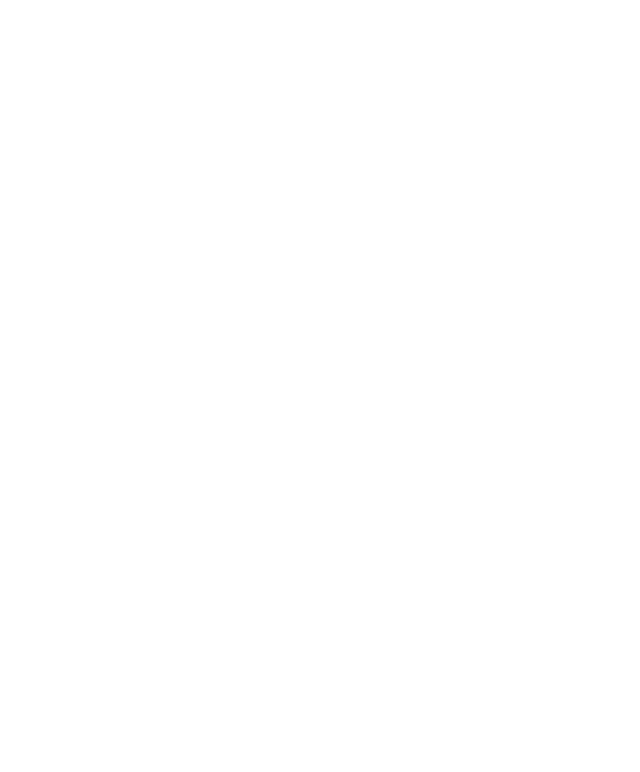
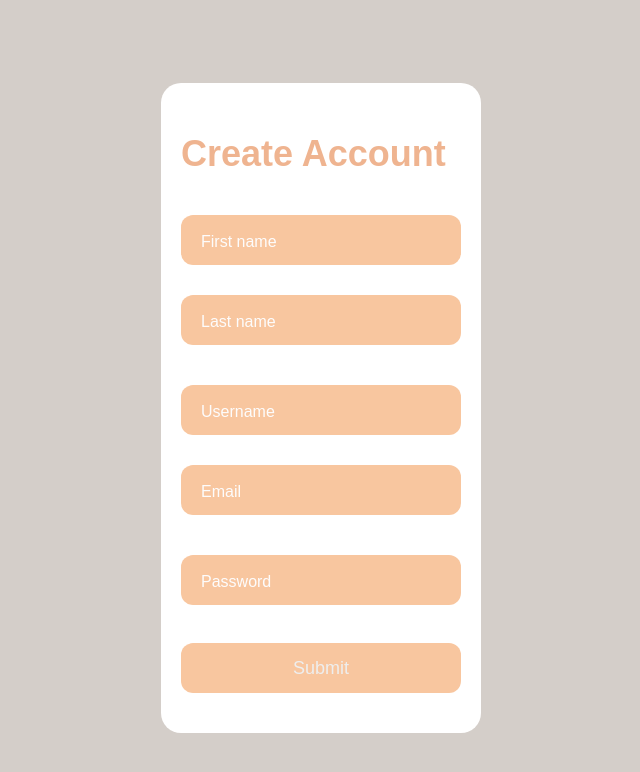
Before and after one commit to CSC-648-SFSU/csc648-fa23-04-Team06, a React (Create React App) app in the folder application/destigo-app/client/: page /signup in a window 1280 px wide. Before the commit this address had no page. Shown: the top 772 px of the page, without its empty margins (319-959 px from the left). Built offline with nearby package versions, Linux system fonts and the light colour scheme.

Commit message:
signup done

```diff
--- a/application/destigo-app/client/src/App.js
+++ b/application/destigo-app/client/src/App.js
@@ -1,5 +1,6 @@
 import { BrowserRouter, Routes, Route } from "react-router-dom"
 import HomePage from "./pages/index"
+import Signup from "./pages/signup"
 
 
 export default function App(){
@@ -9,6 +10,7 @@
       <Routes>
         <Route index element={<HomePage/>}/>
         <Route path="/home" element={<HomePage/>}/>
+        <Route path="/signup" element={<Signup/>}/>
       </Routes>
       </BrowserRouter>
     </div>
--- /dev/null
+++ b/application/destigo-app/client/src/pages/signup.js
@@ -0,0 +1,114 @@
+import React, { useState } from "react";
+import axios from "axios";
+import { useNavigate } from "react-router-dom";
+import "../styles/signup.css";
+
+const Signup = () => {
+    const [signupData, setSignupData] = useState({
+        firstName: "",
+        lastName: "",
+        username: "",
+        email: "",
+        password: ""
+    });
+
+    const navigate = useNavigate();
+
+    const handleChange = ({ target: { name, value } }) => {
+        setSignupData(prev => ({ ...prev, [name]: value }));
+    };
+
+    const handleSubmit = async (e) => {
+        e.preventDefault();
+        try {
+            const url = "http://localhost:3000/signup";
+            const { data: res } = await axios.post(url, signupData);
+
+            console.log(res.message);
+
+            if (res.success) {
+                navigate("/login");
+            } else {
+                console.error("Sign up failed:", res.message);
+            }
+        } catch (error) {
+            console.error("Sign up error:", error);
+        }
+    };
+
+    return (
+        <div className="form">
+            <div className="title">Create Account</div>
+            <form onSubmit={handleSubmit}>
+                <div className="input-container ic1">
+                    <input
+                        id="firstname"
+                        className="input"
+                        type="text"
+                        name="firstName"
+                        value={signupData.firstName}
+                        onChange={handleChange}
+                        placeholder=" "
+                    />
+                    <div className="cut"></div>
+                    <label htmlFor="firstname" className="placeholder">First name</label>
+                </div>
+                <div className="input-container ic2">
+                    <input
+                        id="lastname"
+                        className="input"
+                        type="text"
+                        name="lastName"
+                        value={signupData.lastName}
+                        onChange={handleChange}
+                        placeholder=" "
+                    />
+                    <div className="cut"></div>
+                    <label htmlFor="lastname" className="placeholder">Last name</label>
+                </div>
+                <div className="input-container ic1">
+                    <input
+                        id="username"
+                        className="input"
+                        type="text"
+                        name="username"
+                        value={signupData.username}
+                        onChange={handleChange}
+                        placeholder=" "
+                    />
+                    <div className="cut"></div>
+                    <label htmlFor="username" className="placeholder">Username</label>
+                </div>
+                <div className="input-container ic2">
+                    <input
+                        id="email"
+                        className="input"
+                        type="email"
+                        name="email"
+                        value={signupData.email}
+                        onChange={handleChange}
+                        placeholder=" "
+                    />
+                    <div className="cut cut-short"></div>
+                    <label htmlFor="email" className="placeholder">Email</label>
+                </div>
+                <div className="input-container ic1">
+                    <input
+                        id="password"
+                        className="input"
+                        type="password"
+                        name="password"
+                        value={signupData.password}
+                        onChange={handleChange}
+                        placeholder=" "
+                    />
+                    <div className="cut"></div>
+                    <label htmlFor="password" className="placeholder">Password</label>
+                </div>
+                <button type="submit" className="submit">Submit</button>
+            </form>
+        </div>
+    );
+}
+
+export default Signup;
--- /dev/null
+++ b/application/destigo-app/client/src/styles/signup.css
@@ -0,0 +1,118 @@
+body {
+    align-items: center;
+    background-color: rgb(212, 206, 201);
+    display: flex;
+    justify-content: center;
+    height: 100vh;
+  }
+
+  .form {
+    background-color: #ffffff;
+    border-radius: 20px;
+    box-sizing: border-box;
+    height: 650px;
+    padding: 20px;
+    width: 320px;
+  }
+
+  .title {
+    color: rgb(239, 180, 144);
+    font-family: sans-serif;
+    font-size: 36px;
+    font-weight: 600;
+    margin-top: 30px;
+  }
+
+  .input-container {
+    height: 50px;
+    position: relative;
+    width: 100%;
+  }
+
+  .ic1 {
+    margin-top: 40px;
+  }
+
+  .ic2 {
+    margin-top: 30px;
+  }
+
+  .input {
+    background-color: #f8c096e7;
+    border-radius: 12px;
+    border: 0;
+    box-sizing: border-box;
+    color: #eee;
+    font-size: 18px;
+    height: 100%;
+    outline: 0;
+    padding: 4px 20px 0;
+    text-align: center;
+    width: 100%;
+  }
+
+  .cut {
+    background-color: #ffffff;
+    border-radius: 10px;
+    height: 20px;
+    left: 20px;
+    position: absolute;
+    top: -20px;
+    transform: translateY(0);
+    transition: transform 200ms;
+    width: 76px;
+  }
+
+  .cut-short {
+    width: 50px;
+  }
+
+  .input:focus ~ .cut,
+  .input:not(:placeholder-shown) ~ .cut {
+    transform: translateY(8px);
+  }
+
+  .placeholder {
+    color: #fdfcfc;
+    font-family: sans-serif;
+    left: 20px;
+    line-height: 14px;
+    pointer-events: none;
+    position: absolute;
+    text-align: center;
+    transform-origin: 0 50%;
+    transition: transform 200ms, color 200ms;
+    top: 20px;
+  }
+
+  .input:focus ~ .placeholder,
+  .input:not(:placeholder-shown) ~ .placeholder {
+    transform: translateY(-30px) translateX(10px) scale(0.75);
+  }
+
+  .input:not(:placeholder-shown) ~ .placeholder {
+    color: #808097;
+  }
+
+  .input:focus ~ .placeholder {
+    color: #dc2f55;
+  }
+
+  .submit {
+    background-color: #f8c096e7;
+    border-radius: 12px;
+    border: 0;
+    box-sizing: border-box;
+    color: #eee;
+    cursor: pointer;
+    font-size: 18px;
+    height: 50px;
+    margin-top: 38px;
+    outline: 0;
+    text-align: center;
+    width: 100%;
+  }
+
+  .submit:active {
+    background-color: rgb(187, 109, 0);
+  }
```
